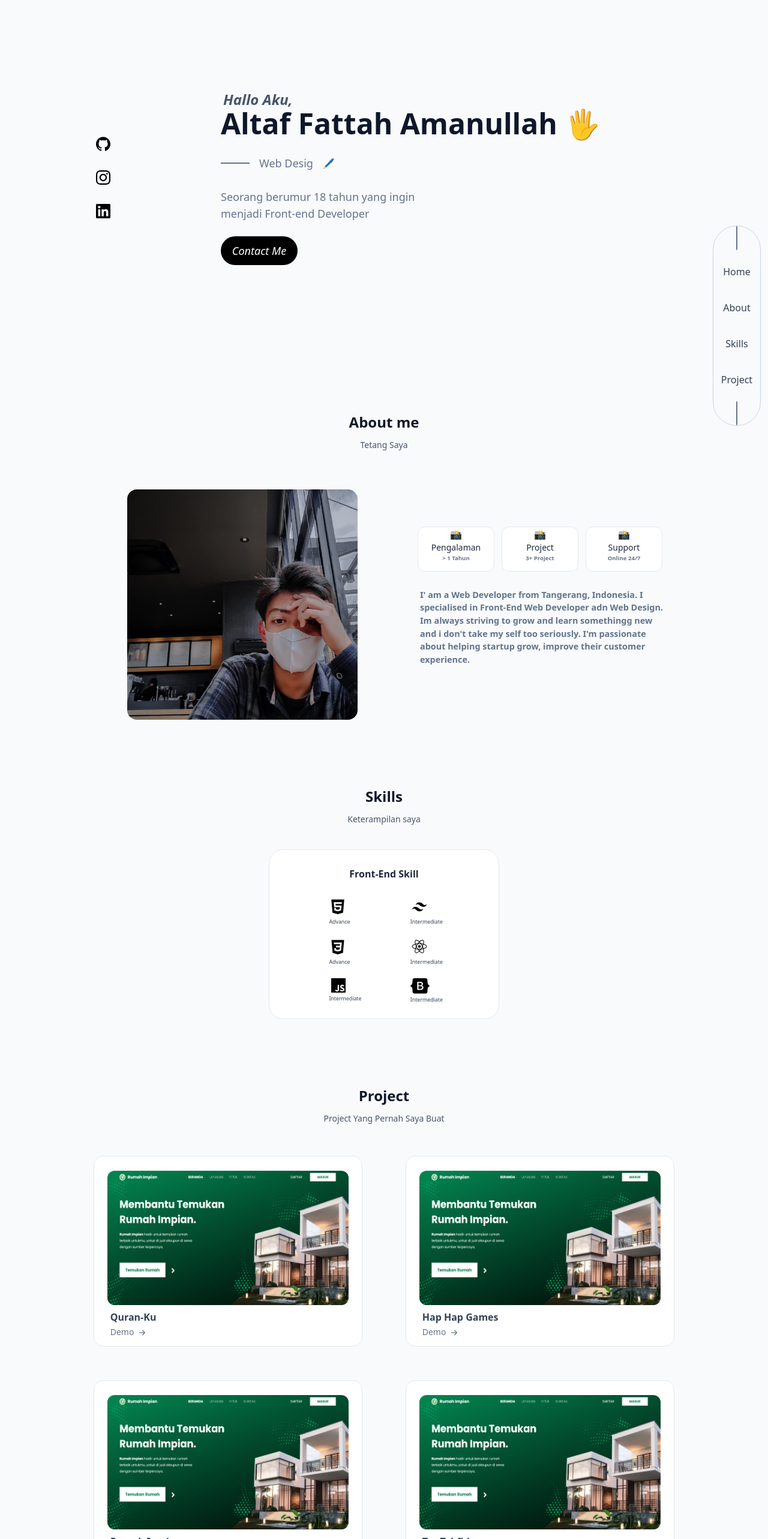
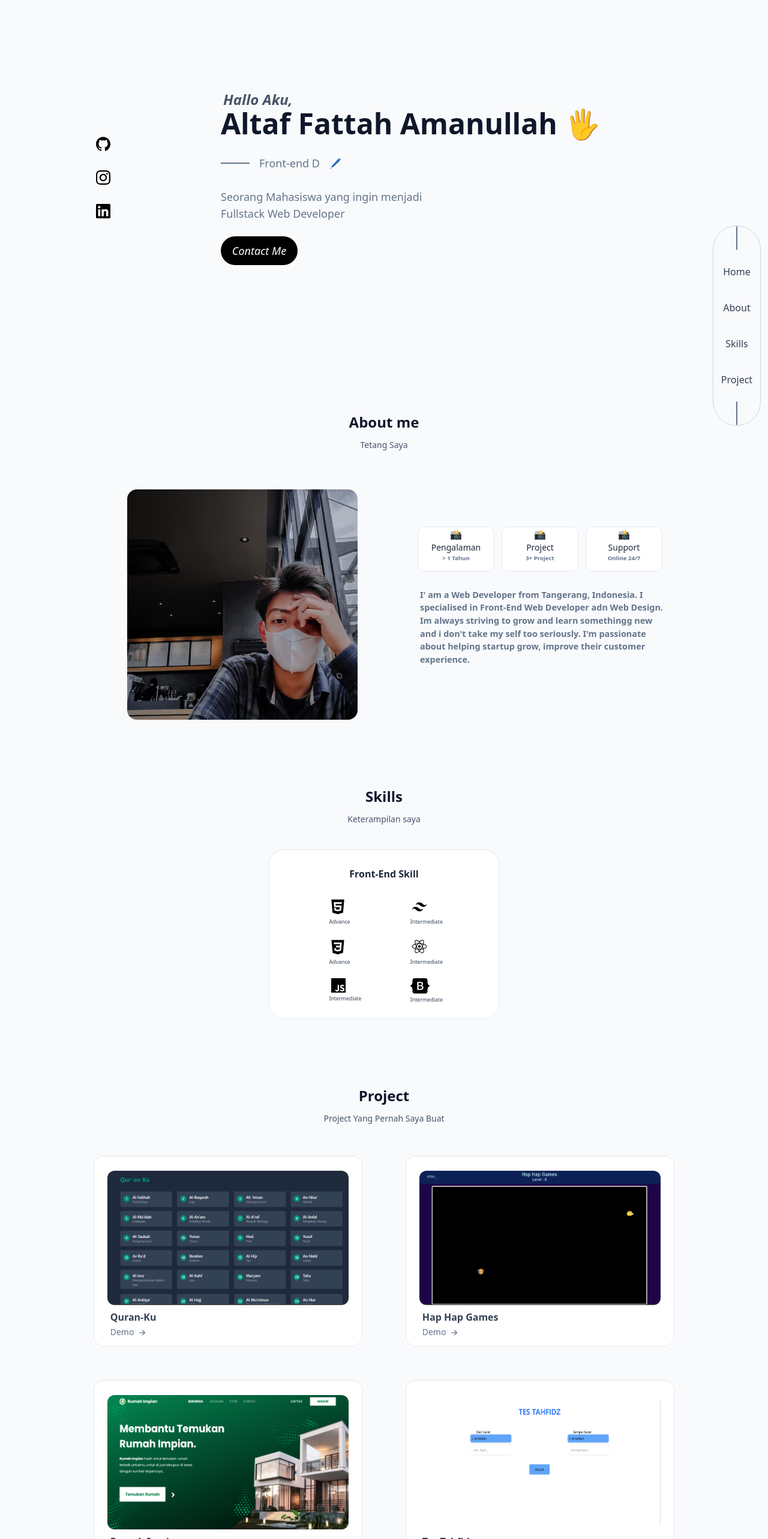
Before and after one commit to aftlah/React-Personal-Website, a React (Vite) app: page / in a window 1280 px wide. Shown: the top 2566 px of the page at 60% size. Built offline with nearby package versions, Linux system fonts and the light colour scheme.

Commit message:
Update Portfolio

```diff
--- a/src/components/pages/Home.jsx
+++ b/src/components/pages/Home.jsx
@@ -3,7 +3,6 @@ import AosCom from "../../../utils/AosCom";
 import Aos from "aos";
 import Sosmed from "../fragment/Sosmed";
 import Type from "../../../utils/Typed";
-
 
 const Home = () => {
   Aos.init();
@@ -16,9 +15,12 @@ const Home = () => {
 
         <div className="xl:ml-36 lg:ml-20 md:ml-16">
           <AosCom dataAos={"fade-down"} dataAosDuration={500}>
+            {/* Ukuran Mobile */}
             <h1 className="text-4xl font-bold md:text-5xl lg:text-6xl lg:hidden">
               Hallo Aku, Altaf <span className="text-3xl md:text-5xl">🖐️</span>
             </h1>
+
+            {/* Ukurang Desktop */}
             <h1 className="hidden ml-1 italic font-semibold md:text-5xl lg:text-2xl lg:block text-slate-600">
               Hallo Aku,
             </h1>
@@ -30,19 +32,21 @@ const Home = () => {
           <AosCom dataAos={"fade-left"} dataAosDuration={500}>
             <div className="flex items-center h-5 my-3 md:h-9 gap-x-2 md:gap-x-4 md:my-4 lg:my-6">
               <div className="h-[0.1rem] w-9  md:w-12 bg-slate-500"></div>
-              <Type/>
+              <Type />
             </div>
           </AosCom>
           <div>
             <AosCom dataAos={"fade-up"} dataAosDelay={50}>
               <p className="max-w-sm mb-6 text-slate-500 md:text-md lg:text-lg">
-                Seorang  berumur 18 tahun yang ingin menjadi Front-end
-                Developer
+                Seorang Mahasiswa yang ingin menjadi
+                Fullstack Web Developer
               </p>
             </AosCom>
             <AosCom dataAos={"fade-up"} dataAosDelay={200}>
               <button className="w-32 h-12 italic font-medium text-white bg-black rounded-full md:text-lg">
-                <a href="https://www.instagram.com/aftlah/" target="_blank">Contact Me</a>
+                <a href="https://www.instagram.com/aftlah/" target="_blank">
+                  Contact Me
+                </a>
               </button>
             </AosCom>
           </div>
--- a/src/components/pages/Project.jsx
+++ b/src/components/pages/Project.jsx
@@ -1,13 +1,60 @@
 import React, { useEffect, useState } from "react";
 import AosCom from "../../../utils/AosCom";
 import { BsArrowRightShort } from "react-icons/bs";
+// import a from "../../../public/"
 import data from "../../json/projects.json";
+
+// const data = [
+//     {
+//       id: 1,
+//       name: "Quran-Ku",
+//       image: "../../../public/quran-ku.jpeg",
+//       link: "https://aftlah.github.io/Quran-Ku/",
+//       dataAos: "fade",
+//       dataAosDelay: 50,
+//       dataAosOnce: true,
+//       dataAosDuration: 300
+//     },
+//     {
+//       id: 2,
+//       name: "Hap Hap Games",
+//       image: "/src/assets/images/haphap-games.jpeg",
+//       link: "https://hap-hap-games.vercel.app/",
+//       dataAos: "fade",
+//       dataAosDelay: 50,
+//       dataAosOnce: true,
+//       dataAosDuration: 300
+//     },
+//     {
+//       id: 3,
+//       name: "Rumah Impian",
+//       image: "/src/assets/images/rumah-impian.jpeg",
+//       link: "https://rumah-impian-peach.vercel.app/",
+//       dataAos: "fade",
+//       dataAosDelay: 50,
+//       dataAosOnce: true,
+//       dataAosDuration: 300
+//     },
+//     {
+//       id: 4,
+//       name: "Tes Tahfidz",
+//       image: "/src/assets/images/tes-tahfidz.jpeg",
+//       link: "https://tes-tahfidz-pink.vercel.app/",
+//       dataAos: "fade",
+//       dataAosDelay: 50,
+//       dataAosOnce: true,
+//       dataAosDuration: 300
+//     }
+
+// ]
+
 
 const Project = () => {
   const [projects, setProjects] = useState([]);
 
   useEffect(() => {
     setProjects(data);
+    console.log(projects);
   }, []);
 
   return (
@@ -29,7 +76,7 @@ const Project = () => {
           {projects.map((project, i) => (
             <div
               key={i}
-              className="w-full h-full rounded-2xl md:w-[20rem] lg:w-[29rem] mx-auto md:mx-4 lg:mx-0 "
+              className="w-full h-full rounded-2xl  md:w-[20rem] lg:w-[29rem] mx-auto md:mx-4 lg:mx-0 "
             >
               <AosCom
                 dataAos={project.dataAos}
@@ -37,12 +84,11 @@ const Project = () => {
                 dataAosDelay={project.dataAosDelay}
                 dataAosOnce={project.dataAosOnce}
               >
-                <div className="w-full bg-white h-full rounded-2xl md:w-[22rem] lg:w-[28rem] mx-auto md:mx-5 lg:mx-auto py-1 border ">
+                <div className="max-w-md bg-white h-full  rounded-2xl md:w-[22rem] lg:w-[28rem] mx-auto md:mx-5 lg:mx-auto py-1 border ">
                   <div>
-                    <div className="flex w-[90%] h-[12rem] mx-auto mt-5 rounded-2xl md:h-[12rem] lg:h-[14rem]">
+                    <div className="flex w-[95%] sm:w-[90%] h-52 sm:h-56 mx-auto mt-5 rounded-2xl md:h-48 lg:h-56">
                       <img
-                        // src={project.image}
-                        src="/src/assets/images/rumah-impian.jpeg"
+                        src={project.image}
                         alt="Error"
                         className="w-full rounded-xl"
                       />
@@ -57,7 +103,8 @@ const Project = () => {
                           target="_blank"
                           className="text-sm font-medium"
                         >
-                          {project.demo}
+
+                          Demo
                           <BsArrowRightShort className="inline-block ml-1 text-xl font-extrabold transition-all ease-linear group-hover:translate-x-1" />
                         </a>
                       </p>
--- a/src/json/projects.json
+++ b/src/json/projects.json
@@ -2,8 +2,7 @@
     {
       "id": "1",
       "name": "Quran-Ku",
-      "demo": "Demo",
-      "image": "/src/assets/images/quran-ku.jpeg",
+      "image": "/src/assets/images/quranku.jpeg",
       "link": "https://aftlah.github.io/Quran-Ku/",
       "dataAos": "fade",
       "dataAosDelay": 50,
@@ -13,7 +12,6 @@
     {
       "id": "2",
       "name": "Hap Hap Games",
-      "demo": "Demo",
       "image": "/src/assets/images/haphap-games.jpeg",
       "link": "https://hap-hap-games.vercel.app/",
       "dataAos": "fade",
@@ -24,7 +22,6 @@
     {
       "id": "3",
       "name": "Rumah Impian",
-      "demo": "Demo",
       "image": "/src/assets/images/rumah-impian.jpeg",
       "link": "https://rumah-impian-peach.vercel.app/",
       "dataAos": "fade",
@@ -35,7 +32,6 @@
     {
       "id": "4",
       "name": "Tes Tahfidz",
-      "demo": "Demo",
       "image": "/src/assets/images/tes-tahfidz.jpeg",
       "link": "https://tes-tahfidz-pink.vercel.app/",
       "dataAos": "fade",
--- a/utils/Typed.jsx
+++ b/utils/Typed.jsx
@@ -6,7 +6,7 @@ const Type = () => {
 
    useEffect(() => {
       const typed = new Typed(typedRef.current, {
-         strings:["Mahasiswa", "Front-end Developer", "Web Designer"],
+         strings:["Mahasiswa","Web Developer", "Front-end Developer", "Web Designer",],
          typeSpeed: 50,
          backSpeed: 50,
          backDelay: 400,
@@ -22,7 +22,7 @@ const Type = () => {
    return (
       <>
          <p className="font-medium text-slate-500 md:text-lg lg:text-xl"
-            ref={typedRef}></p>
+            ref={typedRef}/>
       </>
    );
 };
```
